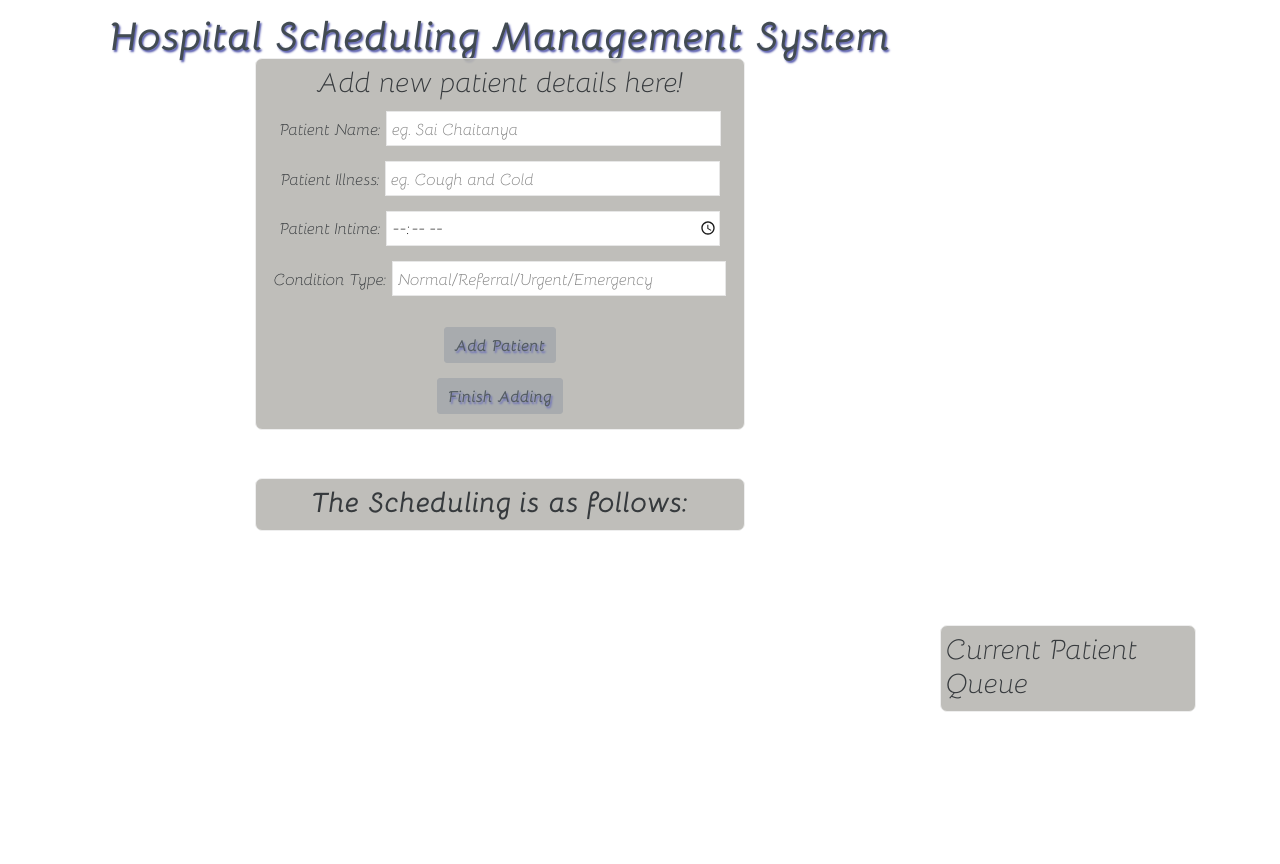
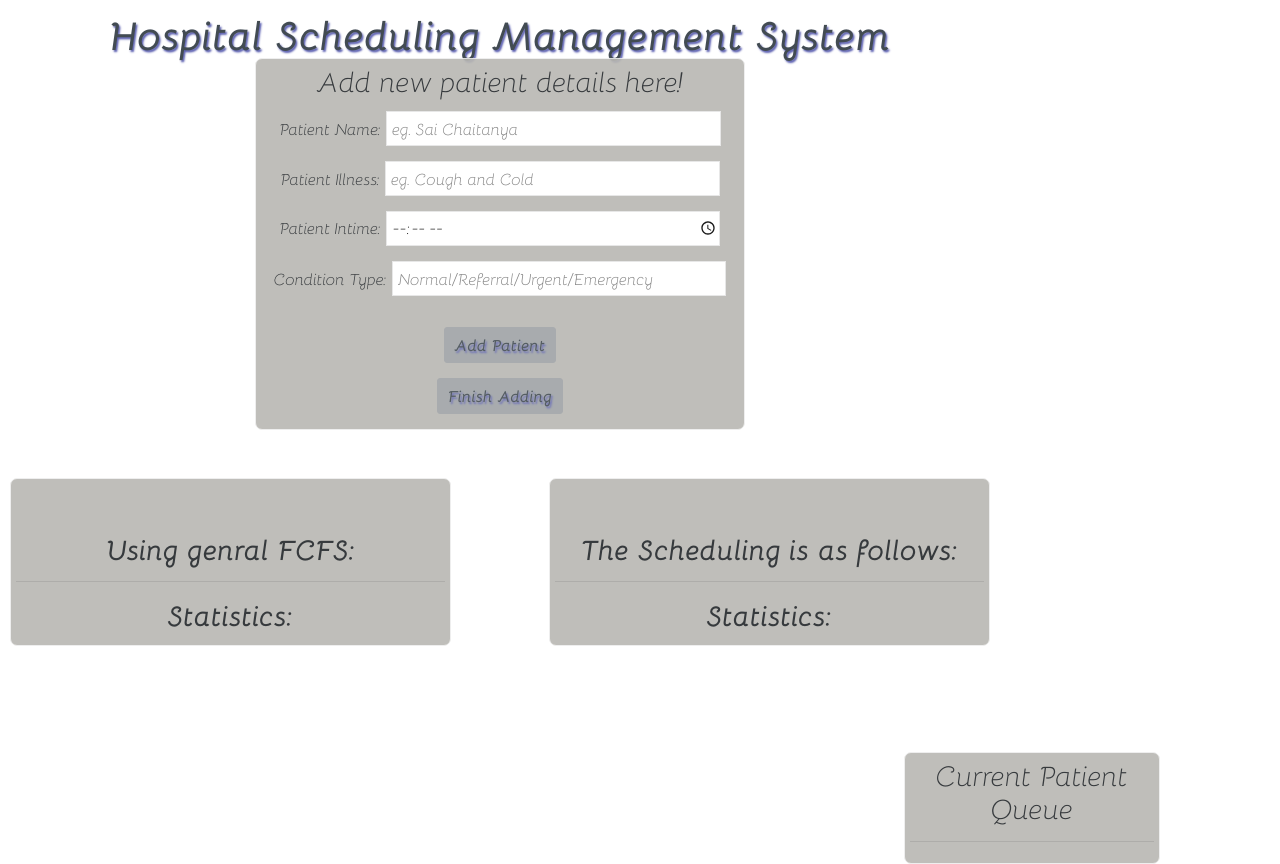
Before and after one commit to psai11/OS-HMS-Scheduling, a PHP site: page / in a window 1280 px wide. Before the commit the page ends 712 px from the top, so only its background shows below. Run offline with PHP 8.4, Linux system fonts and the light colour scheme; some libraries are stand-ins or nearby versions.

Commit message:
fcfs scheduling added

```diff
--- a/index.php
+++ b/index.php
@@ -7,7 +7,10 @@ require 'patient_class.php';
 $patient_array=array();
 $str="";
 $str1="";
+$str2="";
 $error_message="";
+$str_wait_time="";
+$str_fcfs_wait_time="";
 require 'index_handler.php';
 ?>
 
@@ -54,11 +57,34 @@ require 'index_handler.php';
 		<br>
 		<br>
 
-		<div class='show_sheduled_patient'>
-			<h3>The Scheduling is as follows:</h3>
-			<?php
-				echo $str1;
-			?>
+		<div class="scheduling">
+			<div class='show_sheduled_patient first'>
+				<br>
+				<br>
+				<h3>Using genral FCFS:</h3>
+				<hr>
+				<?php
+					echo $str2;
+				?>
+				<h3>Statistics:</h3>
+				<?php
+					echo $str_fcfs_wait_time;
+				?>
+			</div>
+
+			<div class='show_sheduled_patient second'>
+				<br>
+				<br>
+				<h3>The Scheduling is as follows:</h3>
+				<hr>
+				<?php
+					echo $str1;
+				?>
+				<h3>Statistics:</h3>
+				<?php
+					echo $str_wait_time;
+				?>
+			</div>
 		</div>
 		<br>
 		<br>
@@ -67,6 +93,7 @@ require 'index_handler.php';
 
 	<div class='show_patient'>
 		<h3>Current Patient Queue</h3>
+		<hr>
 		<?php
 			echo $str;
 		?>
--- a/index_css.css
+++ b/index_css.css
@@ -20,6 +20,7 @@ html, body {
 	top: 10px;
 	position: relative;
 	padding: 0 10px;
+	padding-bottom: 60px;
 	width: 70%;
 	min-width: 1000px;
 	text-align: center;
@@ -94,7 +95,7 @@ input[type="text"]:hover,input[type="password"]:hover {
 .show_patient {
 	font-family: 'Bellota-LightItalic',sans-serif;
 	position: relative;
-	margin-right: 84px;
+	margin-right: 120px;
 	margin-left: auto;
 	top: 7%;
 	width: 20%;
@@ -104,6 +105,7 @@ input[type="text"]:hover,input[type="password"]:hover {
 	padding: 5px;
 	opacity: 90%;
 	float: right;
+	text-align: center;
 }
 
 .patient_idname h4 {
@@ -121,7 +123,7 @@ input[type="text"]:hover,input[type="password"]:hover {
 	margin-right: auto;
 	margin-left: auto;
 	top: 7%;
-	width: 50%;
+	width: 45%;
 	background-color: #B9B8B3;
 	border: 1px solid #EDEDED;
 	border-radius: 7px;
@@ -134,3 +136,11 @@ input[type="text"]:hover,input[type="password"]:hover {
 .patient_idname b {
 	text-decoration: underline;
 }
+
+.first {
+	float: left;
+}
+
+.second {
+	float: right;
+}
--- a/index_handler.php
+++ b/index_handler.php
@@ -105,7 +105,7 @@ if (isset($_POST['finish_button'])){
 	print_r($multiplier);
 	echo "<br>";
 	print_r($all_id);**/
-
+	$no_of_patients = mysqli_num_rows($data_query);
 	$average_burst_time /= mysqli_num_rows($data_query);
 
 	foreach ($patient_burst_time as $key => $value) {
@@ -142,6 +142,8 @@ if (isset($_POST['finish_button'])){
 	$current_time = strtotime("00:00:00");
 
 	$id_in_order = array_reverse($id_in_order);
+
+	$fcfs = $id_in_order;
 
 	while (!empty($id_in_order)) {
 
@@ -223,6 +225,71 @@ if (isset($_POST['finish_button'])){
 	/**print_r($patient_burst_time);
 	echo "<br>";	**/
 
+	$waiting_time = 0;
+	$str_fcfs_wait_time = "";
+
+
+	while($id=array_pop($fcfs)) {
+		/**echo $id;
+		echo "<br>";
+		echo $id;
+		echo "   ";**/
+		$data_query = mysqli_query($con, "SELECT * FROM CURRENT_PATIENT WHERE PAT_ID='$id'");
+		$row = mysqli_fetch_array($data_query);
+
+		$id = $row['PAT_ID'];
+		$name = $row['PAT_NAME'];
+		$illness = $row['PAT_ILLNESS'];
+		$illness = strtolower($illness);
+		$intime = strtotime($row['PAT_INTIME']);
+
+		if($current_time < $intime)
+			$current_time = $intime;
+
+		$waiting_time += (($current_time-$intime)/60);
+
+		$finish_time = strtotime("+" . $patient_burst_time[$id] . " minutes", $current_time);
+		/**echo $patient_burst_time[$id];
+		echo "<br>";**/
+
+
+		$str2 .= "<div class='show_each_patient'>
+						<div class='patient_idname'>
+							<h4>Patient P" . $id . " examined by doctor from <b>" . date('h:i:s' , $current_time) . "</b> to <b>" . date('h:i:s' , $finish_time) . "</b>:<h4>
+
+						</div>
+
+						<div class='patient_details'>
+							<h5>Patient Id: P$id</h5>
+							<h5>Patient Name: $name</h5>
+							<h5>Patient Illness: $illness</h5>
+							<h5>Patient In Time: " . date('h:i:s' , $intime) . "</h5>
+							<h5>Patient Treating Time: $patient_burst_time[$id]</h5>
+						</div>
+					</div>
+					<hr>";
+
+
+		$current_time = $finish_time;
+
+
+	}
+	$str_fcfs_wait_time .= "<div class='patient_details'>
+								<h5>Total Waiting Time: $waiting_time Minutes</h5>
+								<h5>Average Waiting Time: " .$waiting_time/$no_of_patients. " Minutes</h5>
+							</div>
+							";
+
+
+
+	$current_time = strtotime("00:00:00");
+	/**print_r($patient_burst_time);
+	echo "<br>";	**/
+
+	$waiting_time = 0;
+	$str_wait_time = "";
+
+
 
 	while($id=array_pop($final_array)) {
 		/**echo $id;
@@ -241,7 +308,7 @@ if (isset($_POST['finish_button'])){
 		if($current_time < $intime)
 			$current_time = $intime;
 
-
+		$waiting_time += (($current_time-$intime)/60);
 
 		$finish_time = strtotime("+" . $patient_burst_time[$id] . " minutes", $current_time);
 		/**echo $patient_burst_time[$id];
@@ -258,14 +325,22 @@ if (isset($_POST['finish_button'])){
 							<h5>Patient Id: P$id</h5>
 							<h5>Patient Name: $name</h5>
 							<h5>Patient Illness: $illness</h5>
+							<h5>Patient In Time: " . date('h:i:s' , $intime) . "</h5>
 							<h5>Patient Treating Time: $patient_burst_time[$id]</h5>
 						</div>
 					</div>
 					<hr>";
+
+
 		$current_time = $finish_time;
 
 
 	}
+	$str_wait_time .= "<div class='patient_details'>
+								<h5>Total Waiting Time: $waiting_time Minutes</h5>
+								<h5>Average Waiting Time: " .$waiting_time/$no_of_patients. " Minutes</h5>
+							</div>
+							";
 
 
 
```
